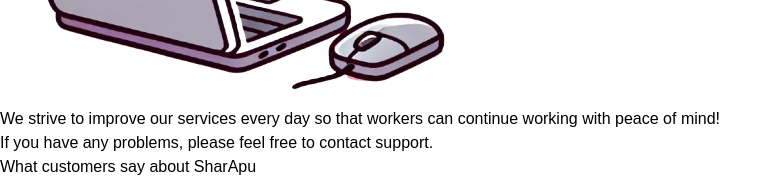
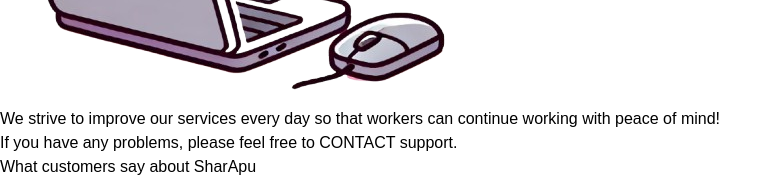
Before and after one commit to SumaiyaTarannumNoor/SharApu-Job-Portal, a React (Vite) app: page /want-to-receive-work in a window 1280 px wide. Shown: the part 2640-2817 px from the top of the page, without its empty margins (0-782 px from the left). Built offline with nearby package versions, Linux system fonts and the light colour scheme.

Commit message:
Animation added for contact page

```diff
--- a/src/Pages/WantToReceiveWork.jsx
+++ b/src/Pages/WantToReceiveWork.jsx
@@ -116,18 +116,25 @@ const WantToReceiveWork = () => {
           {/* Support Message */}
           <div className="mt-12 text-center">
             <div className="inline-block">
-              <img src={Penguine3} alt="Mascot" className="w-12 h-12 mx-auto mb-4" />
+              <img src={Penguine3} alt="Mascot" className="w-24 h-24 mx-auto mb-4" />
               <p className="text-pink-800 text-sm">
                 We strive to improve our services every day so that workers can continue working with peace of mind!
               </p>
+              {/* Contact Text with Animation */}
               <p className="text-pink-700 text-sm mt-2">
-                If you have any problems, please feel free to contact support.
+                If you have any problems, please feel free to{' '}
+                <span
+                  className="inline-block text-2xl text-pink-600 animate-bounce [animation-delay:6s] [animation-duration:4s] [animation-timing-function:cubic-bezier(0.28,0,0.74,1)] cursor-pointer"
+                >
+                  CONTACT
+                </span>
+                {' '}support.
               </p>
             </div>
           </div>
         </div>
       </div>
-      <TestimonialsSection/>
+      <TestimonialsSection />
     </div>
 
   );
```
Also changed, not shown: src/components/UI/ContactUs.jsx (added).
